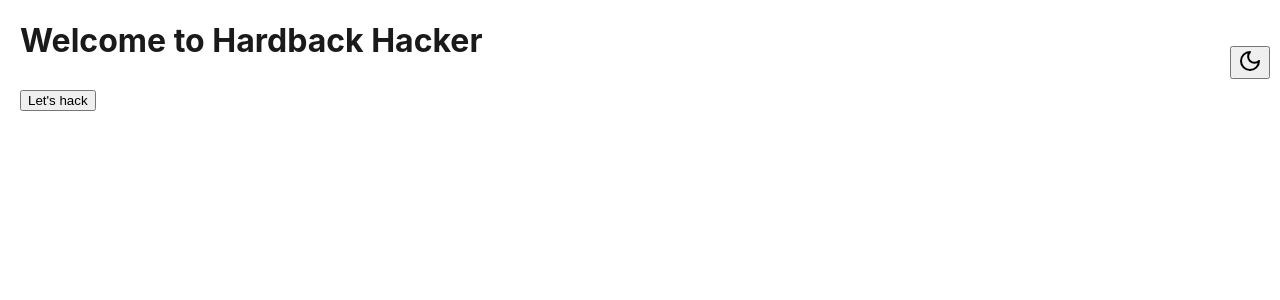
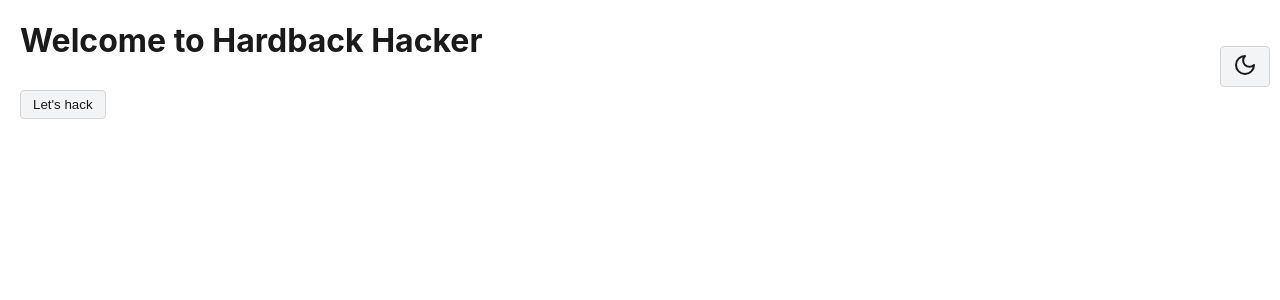
Before and after one commit to tesslinden/hardback-hax0r, a React (Create React App) app in the folder frontend/: page / in a window 1280 px wide. Shown: the top 300 px of the page. Built offline with nearby package versions, Linux system fonts and the light colour scheme; no server answers.

Commit message:
button dark theme

```diff
--- a/frontend/src/App.css
+++ b/frontend/src/App.css
@@ -5,6 +5,10 @@
     --border: #e5e7eb;
     --input-bg: #ffffff;
     --input-text: #1a1a1a;
+    --button-bg: #f3f4f6;        /* Light gray background */
+    --button-text: #1a1a1a;      /* Nearly black text */
+    --button-border: #d1d5db;    /* Light gray border */
+    --button-hover-bg: #e5e7eb;  /* Slightly darker on hover */
 }
 :root[class~="dark"] {
     /* Dark theme variables */
@@ -13,12 +17,36 @@
     --border: #374151;
     --input-bg: #2d2d2d;
     --input-text: #ffffff;
+    --button-bg: #374151;        /* Dark gray background */
+    --button-text: #ffffff;      /* White text */
+    --button-border: #4b5563;    /* Darker gray border */
+    --button-hover-bg: #4b5563;  /* Slightly lighter on hover */
 }
 body {
     padding-left: 20px; /* Add some padding to the left side of the webpage */
     background-color: var(--background);
     color: var(--text);
     transition: background-color 0.3s ease, color 0.3s ease;
+}
+
+/* Button styles */
+.button {
+    margin-top: 8px;
+    margin-bottom: 8px;
+    background-color: var(--button-bg);  /* Theme-aware background */
+    color: var(--button-text);           /* Theme-aware text color */
+    border: 1px solid var(--button-border);
+    padding: 6px 12px;                   /* Comfortable padding */
+    border-radius: 4px;                  /* Rounded corners */
+    cursor: pointer;                     /* Hand cursor on hover */
+    transition: all 0.3s ease;           /* Smooth transitions */
+}
+.button:hover:not(:disabled) {       /* Only show hover effect if not disabled */
+    background-color: var(--button-hover-bg);
+}
+.button:disabled {
+    opacity: 0.5;                    /* Make disabled buttons look faded */
+    cursor: not-allowed;             /* Change cursor for disabled state */
 }
 
 /* Top right corner elements */
@@ -45,10 +73,6 @@ body {
 }
 
 /* Main page elements */
-.button {
-    margin-top: 8px;
-    margin-bottom: 8px;
-}
 .searchbutton {
     margin-top: 20px;
 }
--- a/frontend/src/components/LoginStatus.tsx
+++ b/frontend/src/components/LoginStatus.tsx
@@ -35,7 +35,7 @@ const LoginStatus: React.FC = () => {
       {isAuthenticated ? (
         <div>
           <div className="login-status">Welcome, {userFirstName}</div>
-          <button onClick={logout} className="logout-button">
+          <button onClick={logout} className="button logout-button">
             Log out
           </button>
         </div>
--- a/frontend/src/components/ThemeToggle.tsx
+++ b/frontend/src/components/ThemeToggle.tsx
@@ -6,7 +6,7 @@ const ThemeToggle: React.FC = () => {
   const { theme, toggleTheme } = useTheme();
 
   return (
-    <button onClick={toggleTheme} className="theme-toggle-button">
+    <button onClick={toggleTheme} className="button theme-toggle-button">
       {theme === "dark" ? (
         <Sun className="h-5 w-5" />
       ) : (
```
